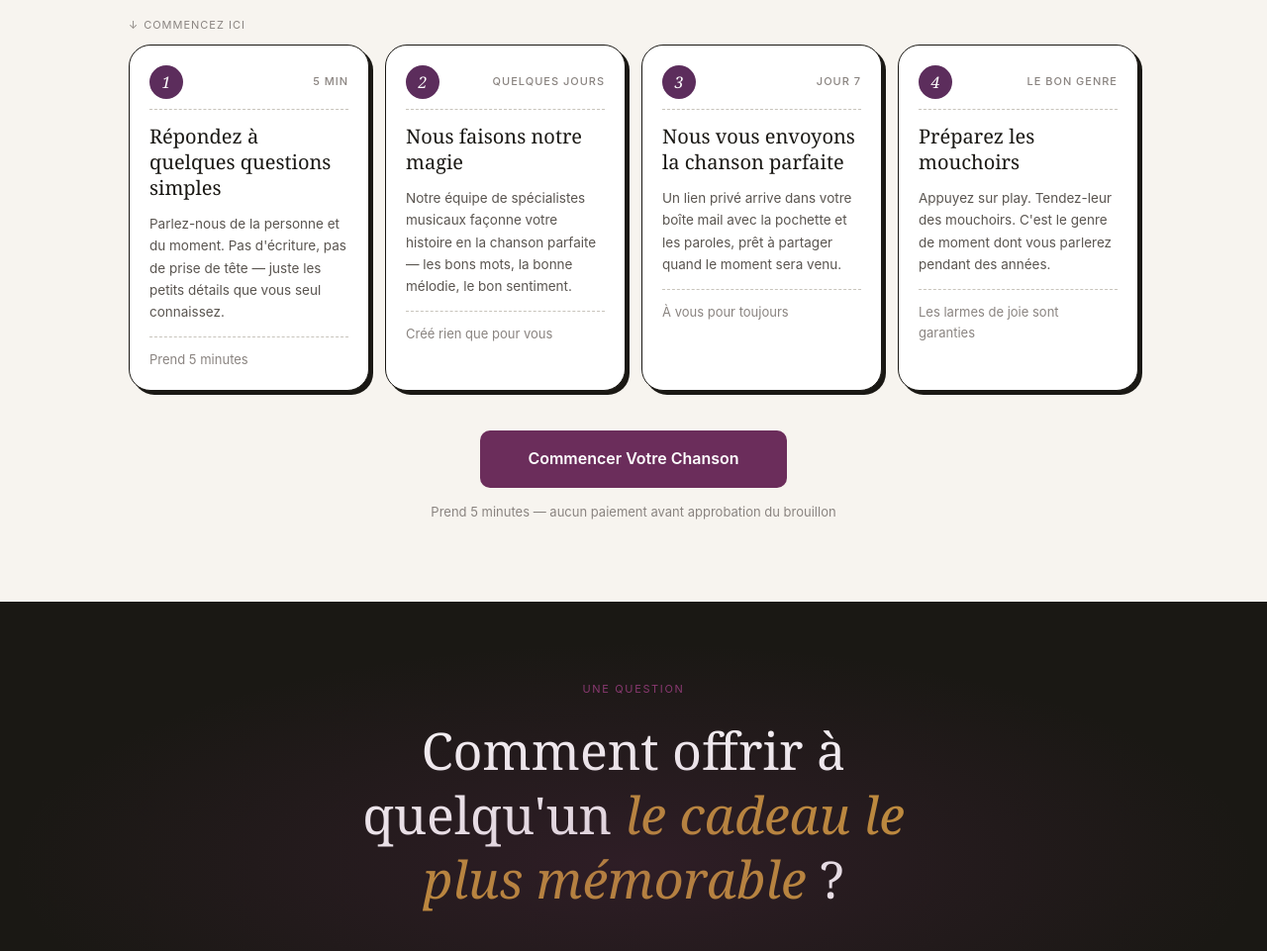
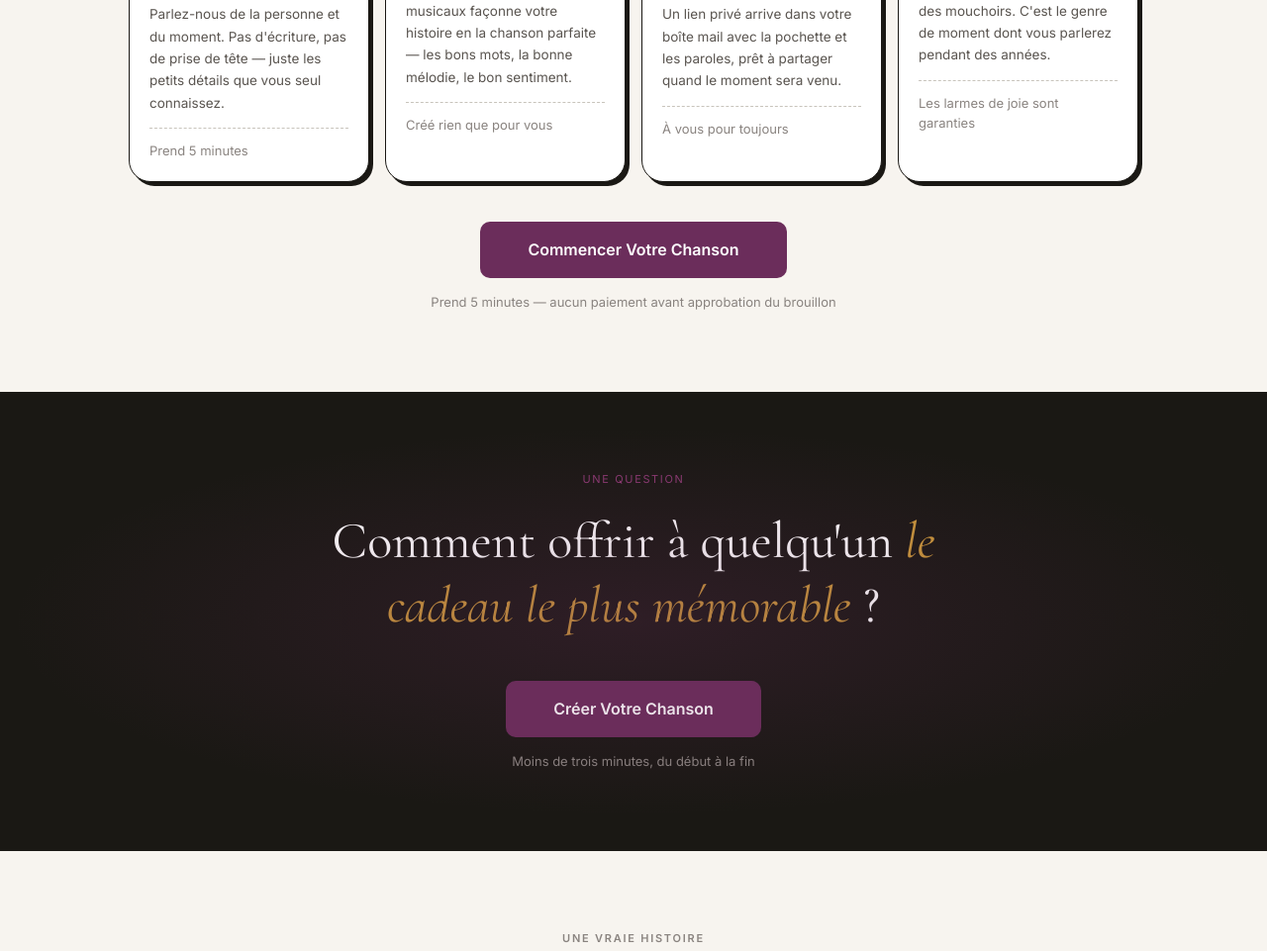
Before and after one commit to pabali-ia/chansondivine-fr, a plain HTML site: page public/index.html in a window 1280 px wide. Shown: the part 2616-3577 px from the top of the page at 99% size. Drawn offline with nearby package versions, Linux system fonts and the light colour scheme.

Commit message:
Update index.html

```diff
--- a/public/index.html
+++ b/public/index.html
@@ -6,7 +6,7 @@
 <title> Chanson Divine — La Chanson Personnalisée</title>
 <link rel="preconnect" href="https://fonts.googleapis.com">
 <link rel="preconnect" href="https://fonts.gstatic.com" crossorigin>
-<link href="https://fonts.googleapis.com/css2?family=Cormorant...">
+<link href="https://fonts.googleapis.com/css2?family=Cormorant+Garamond:ital,wght@0,300;0,400;0,500;0,600;1,300;1,400;1,500;1,600&family=Dancing+Script:wght@700&family=Inter:wght@300;400;500;600&display=swap" rel="stylesheet">.">
 <script src="https://cdn.jsdelivr.net/npm/hls.js@1.5.7/dist/hls.min.js"></script>
 <style>
   *, *::before, *::after { box-sizing: border-box; margin: 0; padding: 0; }
```
